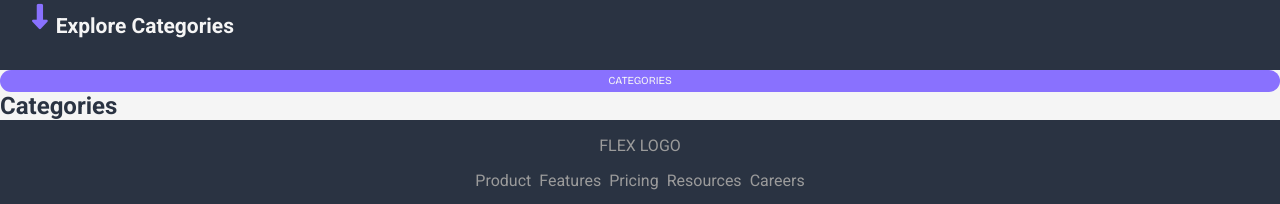
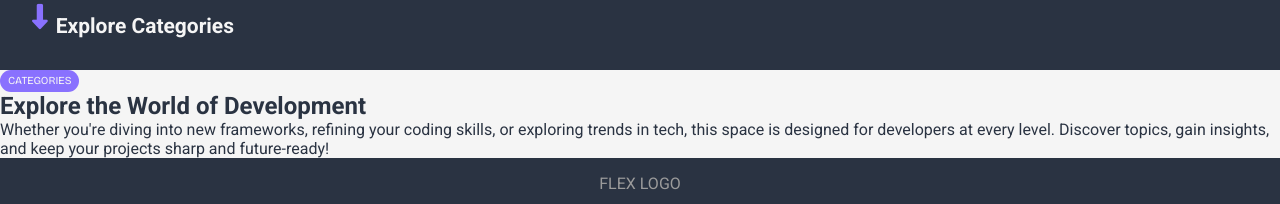
Before and after one commit to 4Practica/devCorner, a React (Vite) app: page / in a window 1280 px wide. Shown: the part 729-933 px from the top of the page. Built offline with nearby package versions, Linux system fonts and the light colour scheme.

Commit message:
:zap: Adds categories structure

```diff
--- a/src/js/views/Home/Components/Categories/Categories.module.css
+++ b/src/js/views/Home/Components/Categories/Categories.module.css
@@ -1,3 +1,6 @@
 .categories {
-
+  display: flex;
+  justify-content: flex-start;
+  align-items: flex-start;
+  flex-flow: column wrap;
 }
--- a/src/js/views/Home/Components/Categories/Categories.tsx
+++ b/src/js/views/Home/Components/Categories/Categories.tsx
@@ -1,12 +1,22 @@
 import styles from './Categories.module.css'
 import { Chip } from '@common/components/Chip'
-
 
 const Categories = () => {
   return (
     <div className={styles.categories}>
-      <Chip variant='primary' proportion='sm'>CATEGORIES</Chip>
-      <h2>Categories</h2>
+      <Chip variant='primary' proportion='sm'>
+        CATEGORIES
+      </Chip>
+      <h2>Explore the World of Development</h2>
+      <p>
+        Whether you're diving into new frameworks, refining your coding skills,
+        or exploring trends in tech, this space is designed for developers at
+        every level. Discover topics, gain insights, and keep your projects
+        sharp and future-ready!
+      </p>
+      <div>
+
+      </div>
     </div>
   )
 }
```
